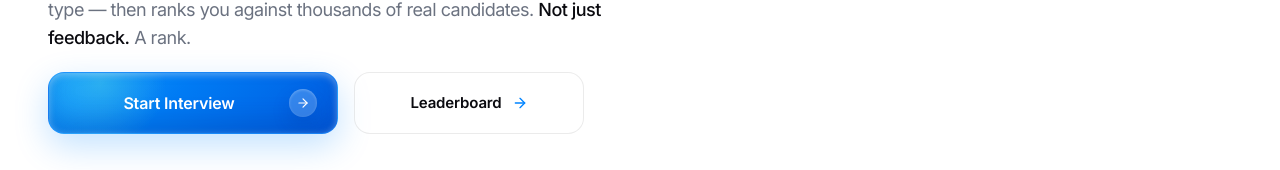
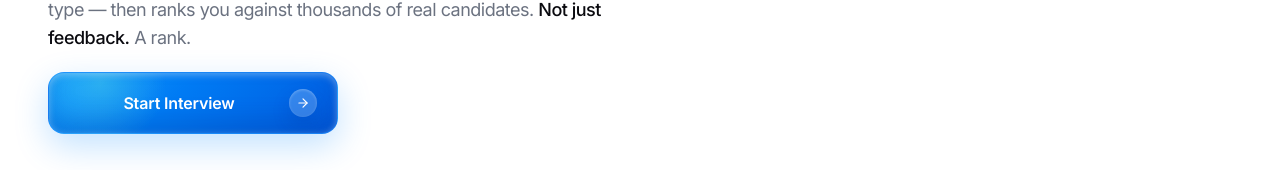
Before and after one commit to Rajat77a/PrepPeer, a Next.js app: page / in a window 1280 px wide. Shown: the part 586-756 px from the top of the page. Built offline with nearby package versions, Linux system fonts and the light colour scheme; a web font is replaced by a local one.

Commit message:
Remove landing leaderboard access

```diff
--- a/components/sections/Hero.tsx
+++ b/components/sections/Hero.tsx
@@ -2,11 +2,9 @@
 
 import { useCallback, useEffect, useRef, useState } from "react";
 import Link from "next/link";
-import { ArrowRight } from "lucide-react";
 import { AnimatePresence, motion } from "framer-motion";
 import { EASE_OUT } from "@/lib/motion";
 import { Button } from "@/components/ui/Button";
-import { HashLinkButton } from "@/components/ui/HashLinkButton";
 import TypingText from "@/components/sections/TypingText";
 
 const heroVariants = {
@@ -361,18 +359,6 @@ export function Hero() {
             >
               <span className="hero-cta-label">Start Interview</span>
             </Button>
-            <HashLinkButton
-              href="#leaderboard-preview"
-              className="hero-cta-secondary group relative min-h-[62px] min-w-[230px] overflow-hidden px-7 text-[15px] sm:px-8"
-            >
-              <span className="relative z-10 inline-flex items-center gap-2.5">
-                <span className="hero-cta-label">Leaderboard</span>
-                <ArrowRight
-                  size={16}
-                  className="text-blue transition-transform duration-300 group-hover:translate-x-1"
-                />
-              </span>
-            </HashLinkButton>
           </motion.div>
 
           <motion.div
--- a/components/sections/Leaderboard.tsx
+++ b/components/sections/Leaderboard.tsx
@@ -1,4 +1,3 @@
-import Link from "next/link";
 import ScrollReveal from "@/components/ui/ScrollReveal";
 import HoverCard from "@/components/ui/HoverCard";
 import CountUp from "@/components/ui/CountUp";
@@ -38,12 +37,6 @@ export function LeaderboardSection() {
               <LeaderboardRow key={entry.rank} entry={entry} compact />
             ))}
           </HoverCard>
-          <Link
-            href="/leaderboard"
-            className="inline-flex mt-6 font-inter font-semibold text-sm text-blue hover:underline cursor-pointer"
-          >
-            View full leaderboard
-          </Link>
         </ScrollReveal>
 
         <ScrollReveal direction="right" delay={0.15} duration={0.8}>
```
